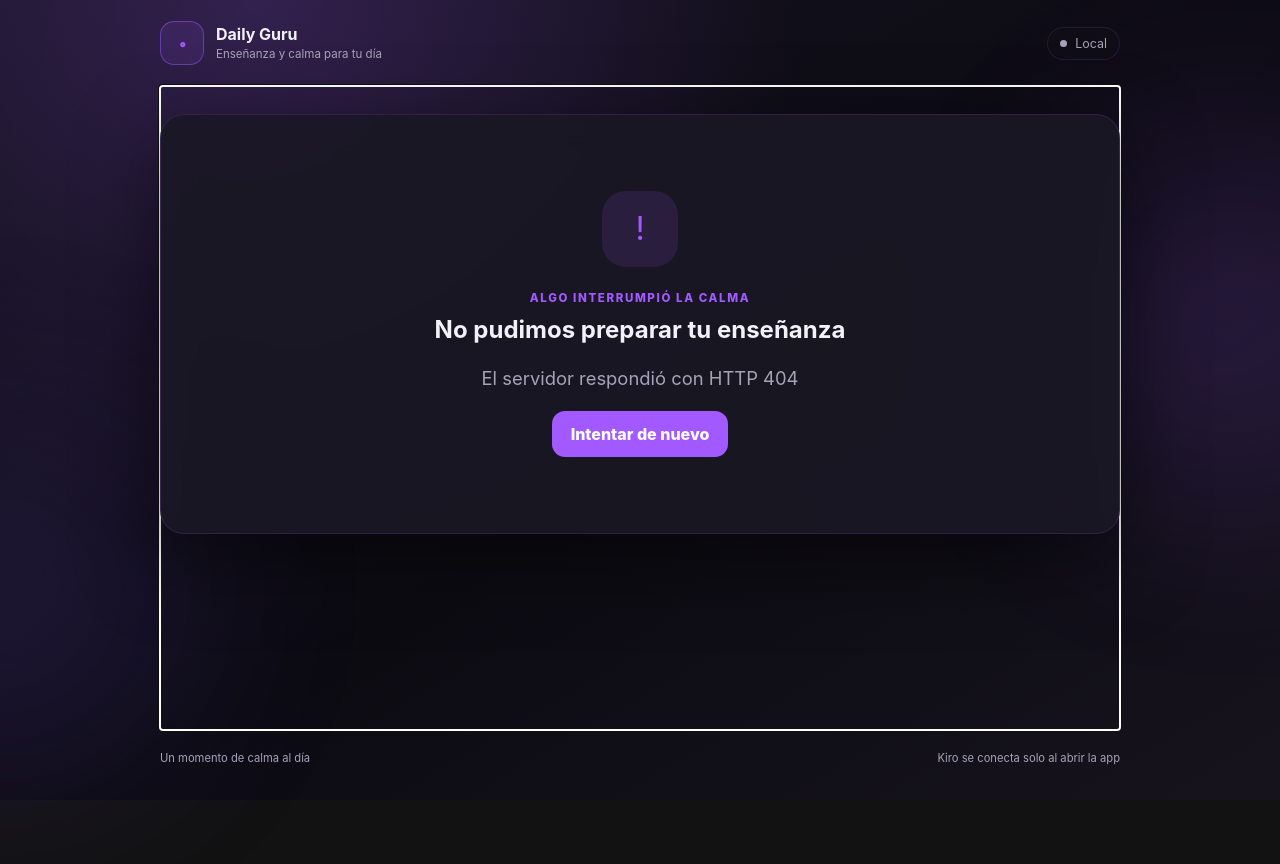
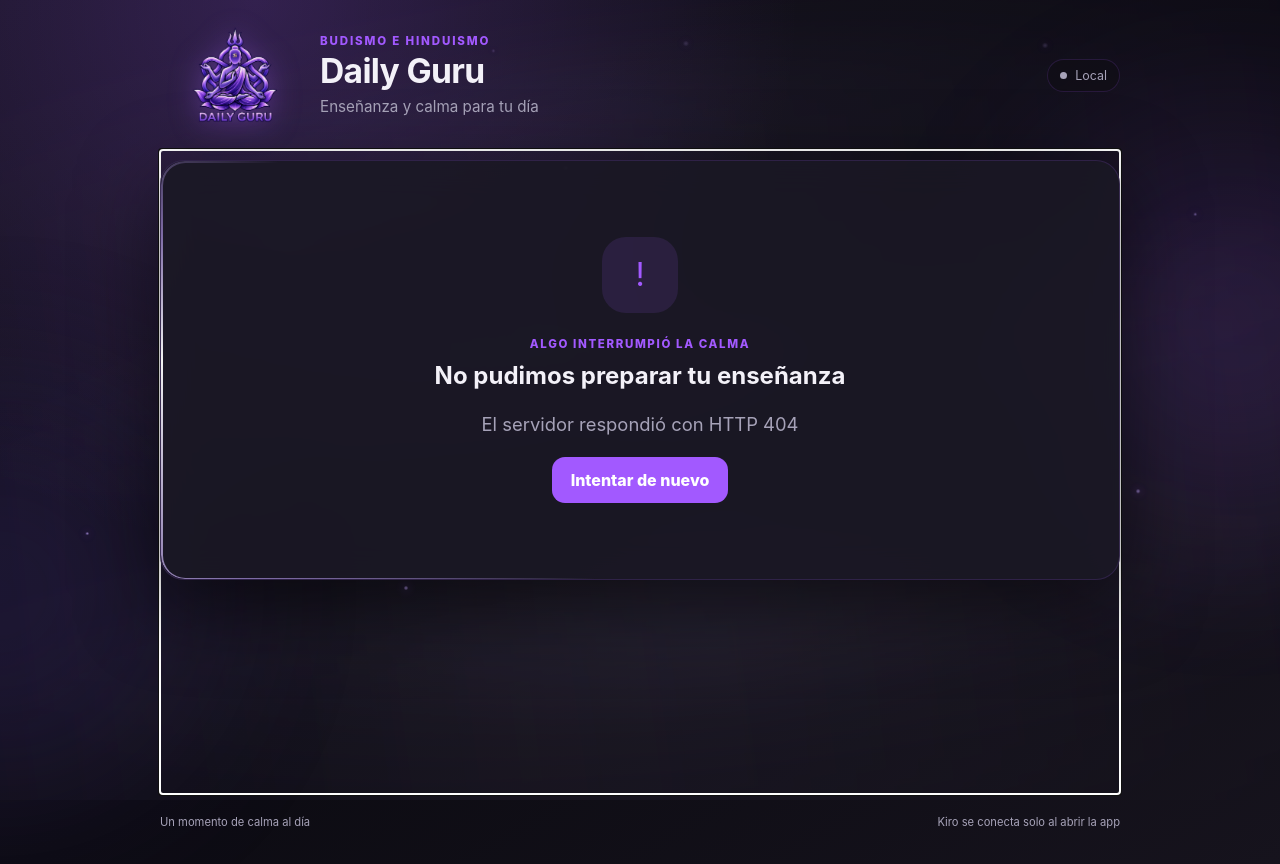
Before and after one commit to mt2h/daily-guru, a website: page web/index.html in a window 1280 px wide. Before the commit the page ends 800 px from the top, so only its background shows below. Drawn offline with Linux system fonts and the light colour scheme; no server answers.

Commit message:
Add Daily Guru logo and flowing energy visual effects
- Add logo.png to header (150px) with breathing glow and favicon
- Add 'Budismo e Hinduismo' tag and enlarge brand title
- Add flowing energy background: light streams and rising particles
- Add white light traveling around card borders (conic-gradient)
- Serve PNG/JPEG/WebP/ICO MIME types from static server
- Respect prefers-reduced-motion for all animations

```diff
--- a/web/index.html
+++ b/web/index.html
@@ -6,16 +6,29 @@
   <meta name="theme-color" content="#120f1d">
   <meta name="description" content="Tu guru diario: enseñanza de budismo e hinduismo y un consejo para tu día">
   <title>Daily Guru</title>
+  <link rel="icon" type="image/png" href="/logo.png">
   <link rel="stylesheet" href="/styles.css">
 </head>
 <body>
   <div class="ambient ambient-one" aria-hidden="true"></div>
   <div class="ambient ambient-two" aria-hidden="true"></div>
 
+  <div class="energy-field" aria-hidden="true">
+    <span class="energy-stream energy-stream-one"></span>
+    <span class="energy-stream energy-stream-two"></span>
+    <span class="energy-stream energy-stream-three"></span>
+    <div class="particles">
+      <span></span><span></span><span></span><span></span><span></span>
+      <span></span><span></span><span></span><span></span><span></span>
+      <span></span><span></span><span></span><span></span><span></span>
+    </div>
+  </div>
+
   <header class="site-header">
     <a class="brand" href="/" aria-label="Daily Guru">
-      <span class="brand-mark">॰</span>
+      <img class="brand-logo" src="/logo.png" alt="Daily Guru" width="150" height="150">
       <span>
+        <em class="brand-tag">Budismo e Hinduismo</em>
         <strong>Daily Guru</strong>
         <small>Enseñanza y calma para tu día</small>
       </span>
--- a/web/styles.css
+++ b/web/styles.css
@@ -46,6 +46,83 @@ code { color: var(--primary); }
 .ambient-one { top: 16%; right: -9rem; background: #a259ff; }
 .ambient-two { bottom: 2%; left: -12rem; background: #6d4ad8; }
 
+/* --- Energy field: flowing streams + floating particles --- */
+.energy-field {
+  position: fixed;
+  inset: 0;
+  z-index: -1;
+  overflow: hidden;
+  pointer-events: none;
+}
+
+.energy-stream {
+  position: absolute;
+  left: -30%;
+  width: 160%;
+  height: 42vh;
+  background: linear-gradient(
+    90deg,
+    transparent 0%,
+    rgba(162, 89, 255, 0.0) 15%,
+    rgba(196, 167, 255, 0.14) 48%,
+    rgba(162, 89, 255, 0.0) 85%,
+    transparent 100%
+  );
+  filter: blur(42px);
+  opacity: 0.55;
+  border-radius: 50%;
+  transform: rotate(-8deg);
+  animation: energy-flow 18s ease-in-out infinite;
+}
+.energy-stream-one { top: 8%; animation-duration: 22s; }
+.energy-stream-two { top: 42%; animation-duration: 28s; animation-delay: -6s; transform: rotate(6deg); }
+.energy-stream-three { top: 70%; animation-duration: 20s; animation-delay: -12s; transform: rotate(-4deg); opacity: 0.4; }
+
+@keyframes energy-flow {
+  0%   { transform: translate3d(-6%, 0, 0) rotate(-8deg) scaleY(0.9); opacity: 0.25; }
+  50%  { transform: translate3d(6%, -2%, 0) rotate(-6deg) scaleY(1.1); opacity: 0.6; }
+  100% { transform: translate3d(-6%, 0, 0) rotate(-8deg) scaleY(0.9); opacity: 0.25; }
+}
+
+.particles {
+  position: absolute;
+  inset: 0;
+}
+.particles span {
+  position: absolute;
+  bottom: -10px;
+  width: 4px;
+  height: 4px;
+  border-radius: 50%;
+  background: radial-gradient(circle, rgba(196, 167, 255, 0.9), rgba(162, 89, 255, 0.1));
+  box-shadow: 0 0 8px rgba(162, 89, 255, 0.7);
+  opacity: 0;
+  animation: particle-rise linear infinite;
+}
+.particles span:nth-child(1)  { left: 6%;  width: 3px; height: 3px; animation-duration: 16s; animation-delay: 0s; }
+.particles span:nth-child(2)  { left: 14%; animation-duration: 21s; animation-delay: -3s; }
+.particles span:nth-child(3)  { left: 22%; width: 5px; height: 5px; animation-duration: 19s; animation-delay: -8s; }
+.particles span:nth-child(4)  { left: 31%; animation-duration: 24s; animation-delay: -1s; }
+.particles span:nth-child(5)  { left: 39%; width: 3px; height: 3px; animation-duration: 17s; animation-delay: -11s; }
+.particles span:nth-child(6)  { left: 47%; animation-duration: 23s; animation-delay: -5s; }
+.particles span:nth-child(7)  { left: 54%; width: 5px; height: 5px; animation-duration: 20s; animation-delay: -14s; }
+.particles span:nth-child(8)  { left: 61%; animation-duration: 18s; animation-delay: -2s; }
+.particles span:nth-child(9)  { left: 68%; width: 3px; height: 3px; animation-duration: 26s; animation-delay: -9s; }
+.particles span:nth-child(10) { left: 75%; animation-duration: 22s; animation-delay: -6s; }
+.particles span:nth-child(11) { left: 82%; width: 5px; height: 5px; animation-duration: 19s; animation-delay: -13s; }
+.particles span:nth-child(12) { left: 88%; animation-duration: 25s; animation-delay: -4s; }
+.particles span:nth-child(13) { left: 93%; width: 3px; height: 3px; animation-duration: 21s; animation-delay: -10s; }
+.particles span:nth-child(14) { left: 44%; animation-duration: 27s; animation-delay: -16s; }
+.particles span:nth-child(15) { left: 58%; width: 4px; height: 4px; animation-duration: 23s; animation-delay: -7s; }
+
+@keyframes particle-rise {
+  0%   { transform: translateY(0) translateX(0); opacity: 0; }
+  10%  { opacity: 0.9; }
+  50%  { transform: translateY(-55vh) translateX(14px); opacity: 0.7; }
+  90%  { opacity: 0.4; }
+  100% { transform: translateY(-100vh) translateX(-10px); opacity: 0; }
+}
+
 .site-header,
 .site-footer,
 .app-shell {
@@ -54,7 +131,7 @@ code { color: var(--primary); }
 }
 
 .site-header {
-  min-height: 86px;
+  min-height: 128px;
   display: flex;
   align-items: center;
   justify-content: space-between;
@@ -64,27 +141,37 @@ code { color: var(--primary); }
 .brand {
   display: inline-flex;
   align-items: center;
-  gap: 12px;
+  gap: 10px;
   color: var(--text);
   text-decoration: none;
 }
 
-.brand-mark {
-  width: 44px;
-  height: 44px;
-  display: grid;
-  place-items: center;
-  border: 1px solid rgba(162, 89, 255, 0.48);
-  border-radius: 14px;
-  background: rgba(162, 89, 255, 0.11);
-  color: var(--primary);
-  font-size: 1.3rem;
-  font-weight: 800;
+.brand-logo {
+  width: 150px;
+  height: 150px;
+  object-fit: contain;
+  filter: drop-shadow(0 4px 18px rgba(162, 89, 255, 0.45));
+  animation: logo-breathe 5.5s ease-in-out infinite;
+}
+
+@keyframes logo-breathe {
+  0%, 100% { filter: drop-shadow(0 4px 14px rgba(162, 89, 255, 0.35)); transform: scale(1); }
+  50%      { filter: drop-shadow(0 6px 26px rgba(196, 167, 255, 0.65)); transform: scale(1.03); }
 }
 
 .brand strong, .brand small { display: block; }
-.brand strong { line-height: 1.2; }
-.brand small { margin-top: 2px; color: var(--muted); font-size: 0.72rem; }
+.brand-tag {
+  display: block;
+  margin-bottom: 4px;
+  color: var(--primary);
+  font-size: 0.72rem;
+  font-weight: 800;
+  font-style: normal;
+  letter-spacing: 0.16em;
+  text-transform: uppercase;
+}
+.brand strong { line-height: 1.15; font-size: 2.1rem; letter-spacing: -0.02em; }
+.brand small { margin-top: 6px; color: var(--muted); font-size: 0.95rem; }
 
 .status-pill {
   display: inline-flex;
@@ -107,7 +194,7 @@ code { color: var(--primary); }
 
 .app-shell {
   min-height: calc(100vh - 156px);
-  padding: 28px 0 54px;
+  padding: 10px 0 54px;
 }
 
 .panel, .loading-card {
@@ -157,6 +244,46 @@ h1, h2, h3, p { margin-top: 0; }
 
 .teaching-card, .day-card, .advice-card {
   padding: clamp(24px, 4vw, 40px);
+}
+
+/* White light traveling around the border of every card */
+.panel {
+  position: relative;
+  isolation: isolate;
+}
+.panel::after {
+  content: "";
+  position: absolute;
+  inset: 0;
+  z-index: -1;
+  border-radius: inherit;
+  padding: 1.5px;
+  background: conic-gradient(
+    from var(--angle, 0deg),
+    transparent 0%,
+    transparent 70%,
+    rgba(196, 167, 255, 0.6) 84%,
+    rgba(255, 255, 255, 0.95) 92%,
+    rgba(196, 167, 255, 0.6) 96%,
+    transparent 100%
+  );
+  -webkit-mask: linear-gradient(#000 0 0) content-box, linear-gradient(#000 0 0);
+  -webkit-mask-composite: xor;
+  mask: linear-gradient(#000 0 0) content-box, linear-gradient(#000 0 0);
+  mask-composite: exclude;
+  animation: border-travel 6s linear infinite;
+}
+.day-card::after   { animation-duration: 7s;   animation-delay: -2s; }
+.advice-card::after { animation-duration: 5.5s; animation-delay: -1s; }
+
+@property --angle {
+  syntax: "<angle>";
+  initial-value: 0deg;
+  inherits: false;
+}
+
+@keyframes border-travel {
+  to { --angle: 360deg; }
 }
 
 .teaching-head {
@@ -384,4 +511,7 @@ h1, h2, h3, p { margin-top: 0; }
     animation-iteration-count: 1 !important;
     transition-duration: 0.01ms !important;
   }
+  .energy-field { display: none; }
+  .brand-logo { transform: none; }
+  .panel::after { animation: none; opacity: 0.5; }
 }
```
Also changed, not shown: server/index.js (+6 -1 lines), web/logo.png (added).
